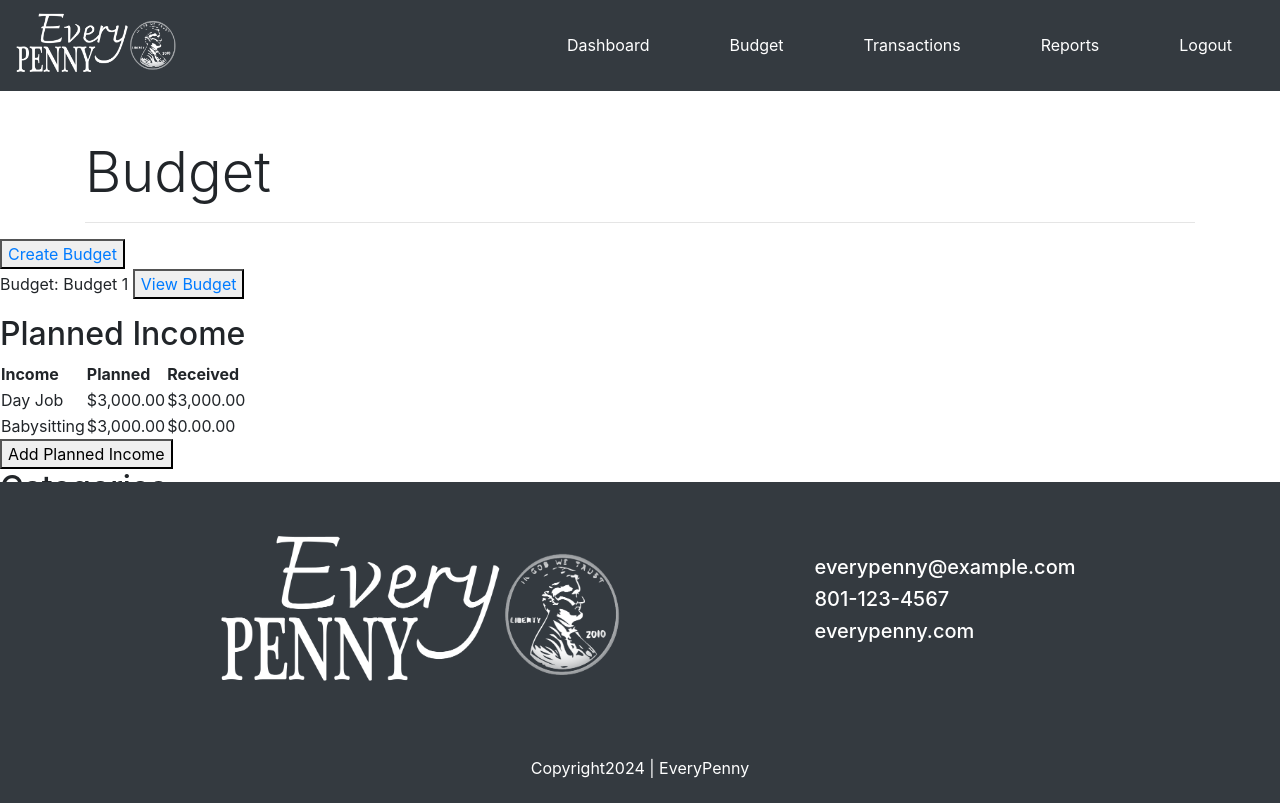
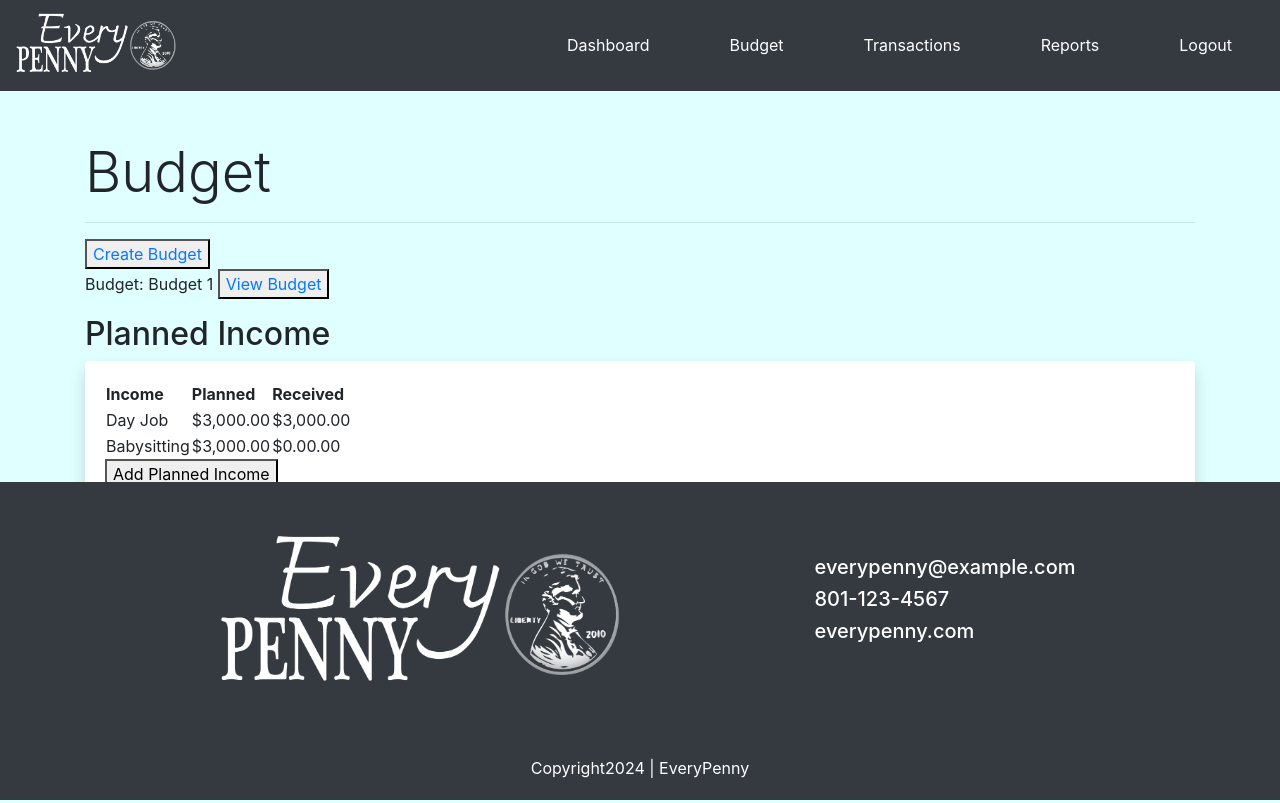
Before and after one commit to jcottam1/WEB4350_Budget, a Django app: page /budget/budget/ in a window 1280 px wide. Before the commit the page ends 778 px from the top, so only its background shows below. Run offline with Django 4.2, Linux system fonts and the light colour scheme; a user stored in the database is signed in; data comes from the database, SQL or seed files in the repository; both versions use the stored data as it was after the commit; some libraries are stand-ins or nearby versions.

Commit message:
background, cards working

```diff
--- a/budget/static/budget/styles.css
+++ b/budget/static/budget/styles.css
@@ -11,3 +11,7 @@
     color: lightgrey;
     text-decoration: underline;
 }
+
+.background {
+    background-color: lightcyan;
+}
--- a/budget/templates/budget/base.html
+++ b/budget/templates/budget/base.html
@@ -12,7 +12,7 @@
     <link rel="stylesheet" href="{% static 'budget/styles.css' %}">
     <title>Document</title>
 </head>
-<body class="{{bodyClass}}">
+<body class="{{bodyClass}} background">
         <div class="body-content">
             <nav class="navbar navbar-dark bg-dark">
                 <div class="">
--- a/budget/templates/budget/budget.html
+++ b/budget/templates/budget/budget.html
@@ -4,12 +4,14 @@
     <div class="container">
         <h1 class="mt-5 display-4">Budget</h1>
         <hr>
-    </div>
+
         <button><a href="{% url 'budget:make-budget' %}">Create Budget</a></button>
         <br>
         {% for budget in budgets %}
         <p>Budget: {{ budget.budget_name }} <button><a href="{% url 'budget:view_budget' budget.id %}">View Budget</a></button>
             <h2>Planned Income</h2>
+            <div class="card shadow border-0">
+                <div class="card-body">
                     <table>
                         <thead>
                             <tr>
@@ -18,7 +20,9 @@
                                 <th>Received</th>
                             </tr>
                         </thead>
+
                         <tbody>
+
                             <tr>
                                 <td>Day Job</td>
                                 <td>$3,000.00</td>
@@ -32,8 +36,13 @@
                         </tbody>
                     </table>
                      <button>Add Planned Income</button>
+                </div>
+            </div>
 
-    <h2>Categories</h2>
+
+            <h2 class="mt-5">Categories</h2>
+            <div class="card shadow border-0">
+                <div class="card-body">
                     <table>
                         <thead>
                         <tr>
@@ -42,9 +51,11 @@
                             <th>Remaining</th>
                         </tr>
                         </thead>
+
                         <tbody>
                             {% for category in categories %}
                                 <tr>
+
                                 {% if category.budget == budget %}
                                     <td>Category: {{ category.category_name }} <button><a href="{% url 'budget:view_category' category.id %}">View Category</a></button></td>
                                     <td>Planned: {{ category.planned }}</td>
@@ -57,6 +68,9 @@
                         </tbody>
                     </table>
                     <button><a href="{% url 'budget:make-category' budget.id %}">Add Category</a></button>
+                </div>
+            </div>
+            </div>
     {% endfor %}
 {% endblock %}
 </body>
```
Also changed, not shown: budget/templates/budget/transactions.html (+7 -1 lines), db.sqlite3. Lines whose indentation alone changed are shown as unchanged.
